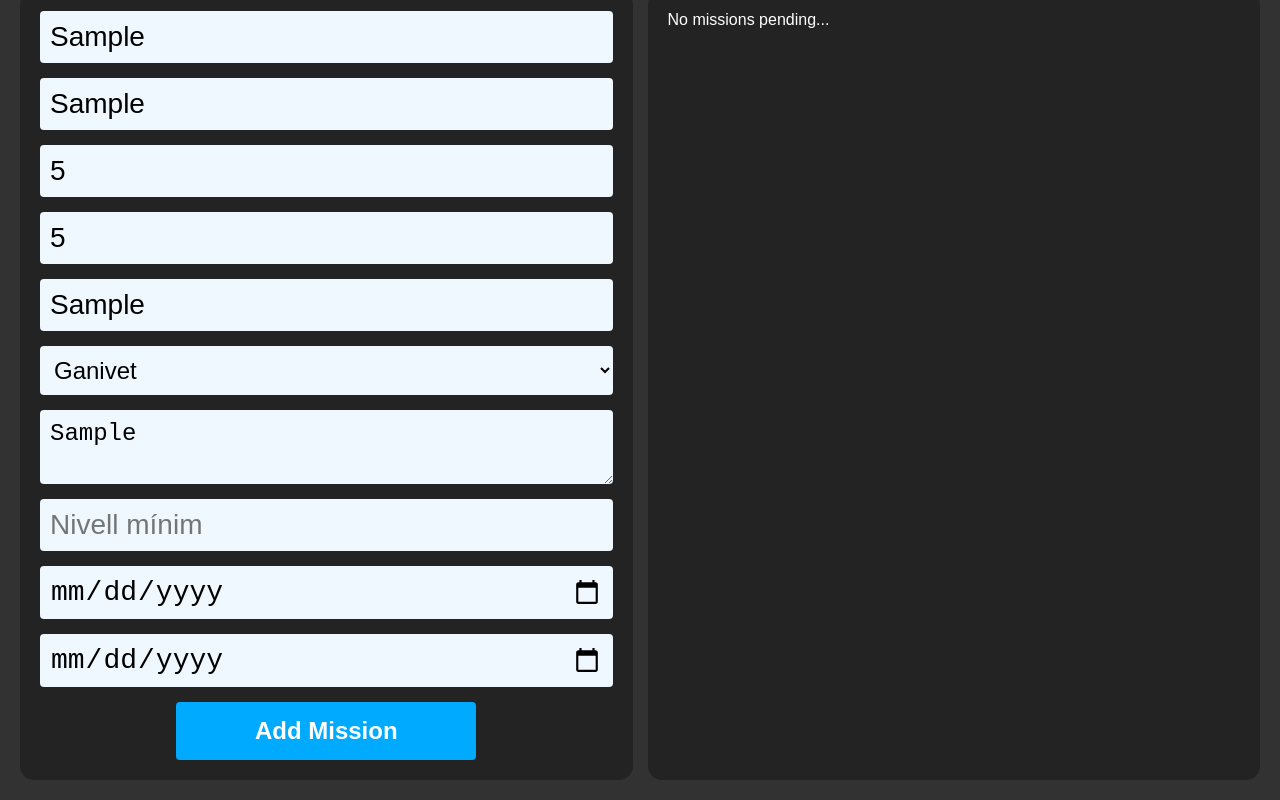
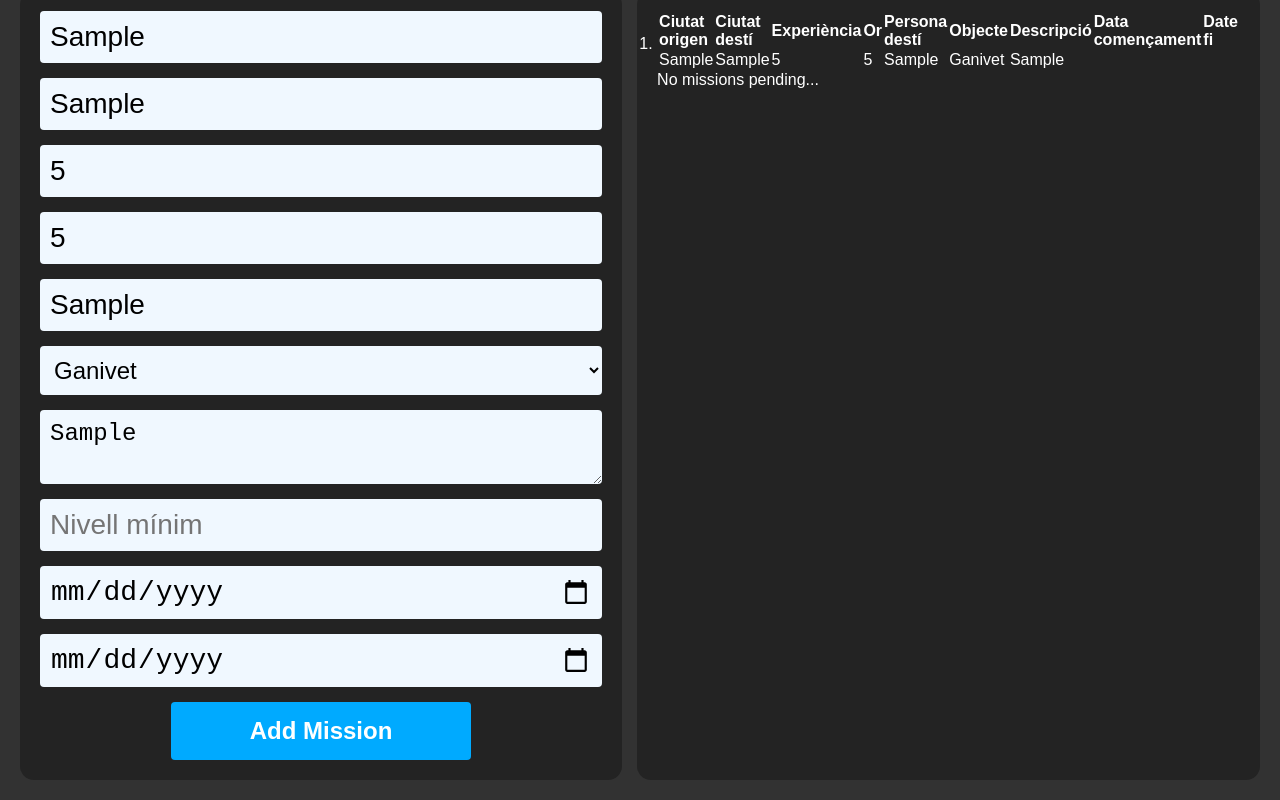
Before and after one commit to melisbm/MMO-Missions, a plain HTML site: page index.html in a window 1280 px wide. Both pictures are taken after typing "Sample", "Sample", "5", "5", "Sample", "Sample" into the empty fields and a click on the button "Add Mission". Shown: the part 97-897 px from the top of the page. Drawn offline with Linux system fonts and the light colour scheme.

Commit message:
ADD mission append

```diff
--- a/index.html
+++ b/index.html
@@ -37,9 +37,11 @@
                 <textarea placeholder="Descripció" maxlength="250"></textarea>
                 <input class="input" type="number" placeholder="Nivell mínim" min="0">
 
-                <input class="input" name="initial-date" type="date">
+                <input class="input" name="start-date" type="date">
                 <input class="input" name="end-date" type="date">
+
                 <button>Add Mission</button>
+
             </form>
         </div>
 
--- a/script.js
+++ b/script.js
@@ -3,9 +3,111 @@ const destinationCityInput = document.querySelector('input[name="destination-cit
 const xpInput = document.querySelector('input[name="xp"]');
 const goldInput = document.querySelector('input[name="gold"]');
 const destinationPersonInput = document.querySelector('input[name="destination-person"]');
+const objectsInput = document.querySelector('select');
+const descriptionInput = document.querySelector('textarea');
+const startDateInput = document.querySelector('input[name="start-date"]');
+const endDateInput = document.querySelector('input[name="end-date"]');
+
+const missionList = document.querySelector("ol");
+
+function addMission(originCityValue,
+                    destinationCityValue,
+                    xpInputValue,
+                    goldInputValue,
+                    destinationPersonInputValue,
+                    objectsInputValue,
+                    descriptionInputValue,
+                    startDateInputValue,
+                    endDateInputValue,
+                    missionList){
+
+    const listItem = document.createElement("li");
+    const listTable = document.createElement("table");
+
+    const header = document.createElement("tr")
+
+    const originCityHeader = document.createElement("th");
+    const destinationCityHeader = document.createElement("th");
+    const xpHeader = document.createElement("th");
+    const goldHeader = document.createElement("th");
+    const destinationPersonHeader = document.createElement("th");
+    const objectHeader = document.createElement("th");
+    const descriptiontHeader = document.createElement("th");
+    const startDateHeader = document.createElement("th");
+    const endDateHeader = document.createElement("th");
+
+    originCityHeader.textContent        = "Ciutat origen";
+    destinationCityHeader.textContent   = "Ciutat destí";
+    xpHeader.textContent                = "Experiència";
+    goldHeader.textContent              = "Or";
+    destinationPersonHeader.textContent = "Persona destí";
+    objectHeader.textContent            = "Objecte";
+    descriptiontHeader.textContent      = "Descripció";
+    startDateHeader.textContent         = "Data començament";
+    endDateHeader.textContent           = "Date fi";
+
+    const row = document.createElement("tr")
+
+    const originCity = document.createElement("td");
+    const destinationCity = document.createElement("td");
+    const xp = document.createElement("td");
+    const gold = document.createElement("td");
+    const destinationPerson = document.createElement("td");
+    const object = document.createElement("td");
+    const description = document.createElement("td");
+    const startDate = document.createElement("td");
+    const endDate = document.createElement("td");
+
+    originCity.textContent        = originCityValue;
+    destinationCity.textContent   = destinationCityValue;
+    xp.textContent                = xpInputValue;
+    gold.textContent              = goldInputValue;
+    destinationPerson.textContent = destinationPersonInputValue;
+    object.textContent            = objectsInputValue;
+    description.textContent       = descriptionInputValue;
+    startDate.textContent         = startDateInputValue;
+    endDate.textContent           = endDateInputValue;
+
+    header.appendChild(originCityHeader);
+    header.appendChild(destinationCityHeader);
+    header.appendChild(xpHeader);
+    header.appendChild(goldHeader);
+    header.appendChild(destinationPersonHeader);
+    header.appendChild(objectHeader);
+    header.appendChild(descriptiontHeader);
+    header.appendChild(startDateHeader);
+    header.appendChild(endDateHeader);
+
+    row.appendChild(originCity);
+    row.appendChild(destinationCity);
+    row.appendChild(xp);
+    row.appendChild(gold);
+    row.appendChild(destinationPerson);
+    row.appendChild(object);
+    row.appendChild(description);
+    row.appendChild(startDate);
+    row.appendChild(endDate);
+
+    listTable.appendChild(header);
+    listTable.appendChild(row);
+
+    listItem.appendChild(listTable);
+    missionList.appendChild(listItem)
+}
+
 
 document.querySelector("form").addEventListener("submit", function(event){
 
     event.preventDefault();
-    console.log(originCityInput.value);
+
+    addMission( originCityInput.value,
+                destinationCityInput.value,
+                xpInput.value,
+                goldInput.value,
+                destinationPersonInput.value,
+                objectsInput.value,
+                descriptionInput.value,
+                startDateInput.value,
+                endDateInput.value,
+                missionList );
 });
--- a/style.css
+++ b/style.css
@@ -84,7 +84,7 @@ button:active{
 }
 
 @media (max-width: 768px) {
-  main{
-    flex-direction: column;
-  }
+    main{
+        flex-direction: column;
+    }
 }
```
